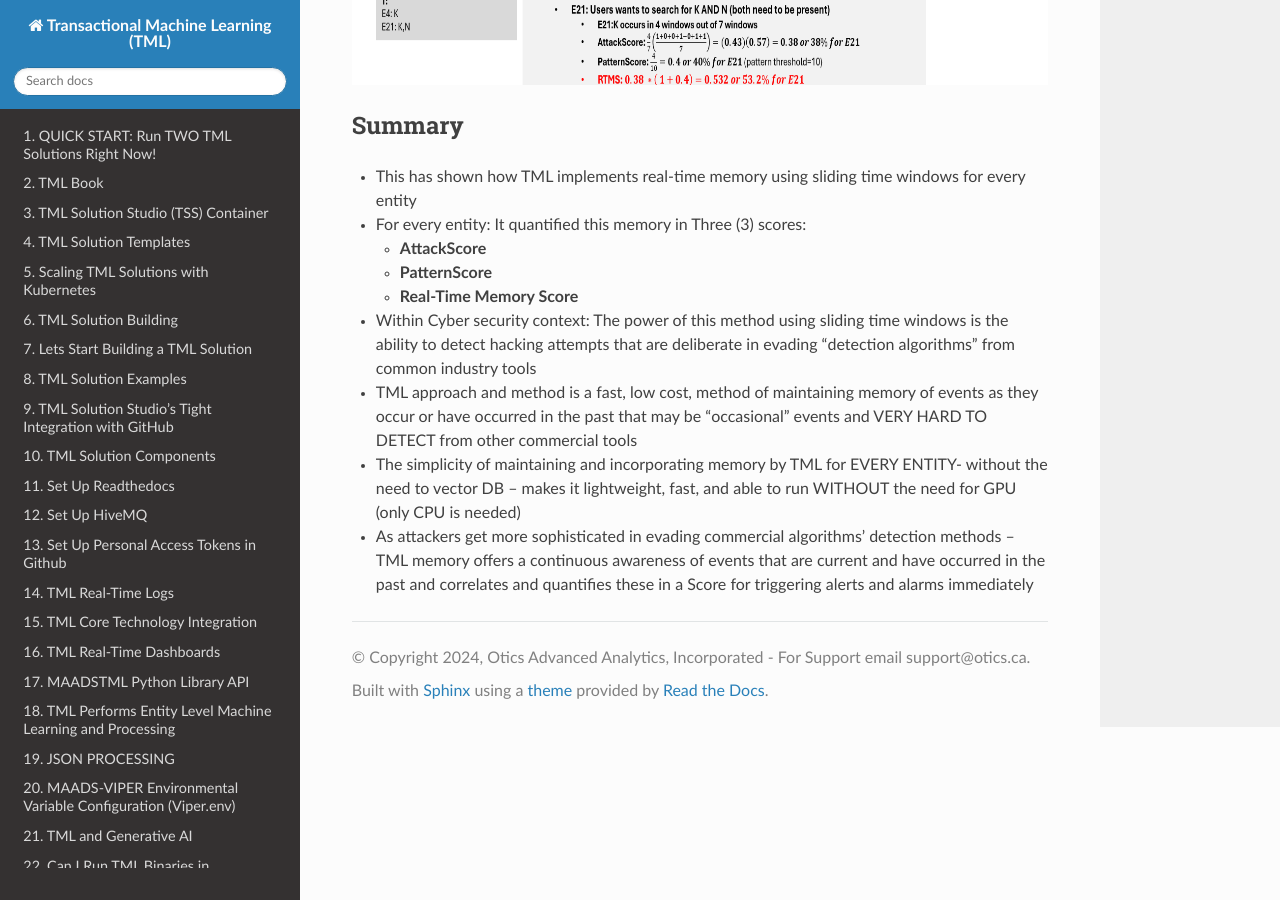
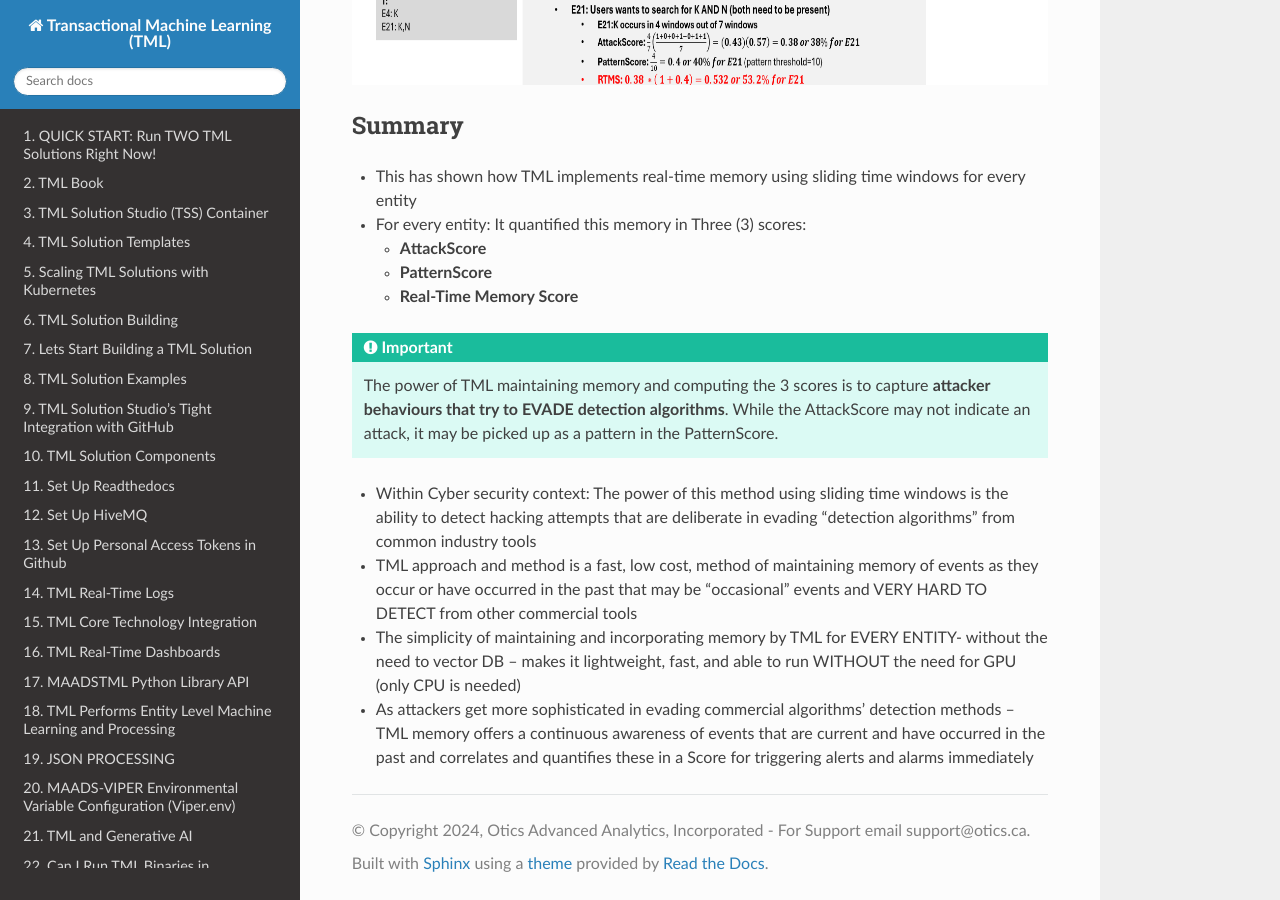
Before and after one commit to smaurice101/readthedocs, a Sphinx documentation site: the page built from docs/source/rtms.rst, in a window 1280 px wide and 900 px high, scrolled down 2614 px. Built offline with Sphinx 7.4.7 and the Read the Docs theme 3.1.0, drawn with Linux system fonts in a browser that asks for light colours.

Commit message:
Update rtms.rst

```diff
--- a/docs/source/rtms.rst
+++ b/docs/source/rtms.rst
@@ -72,6 +72,9 @@ Summary
   * **PatternScore**
   * **Real-Time Memory Score**
 
+.. important::
+   The power of TML maintaining memory and computing the 3 scores is to capture **attacker behaviours that try to EVADE detection algorithms**.  While the AttackScore may not indicate an attack, it may be picked up as a pattern in the PatternScore.
+
 * Within Cyber security context: The power of this method using sliding time windows is the ability to detect hacking attempts that are deliberate in evading “detection algorithms” from common industry tools
 
 * TML approach and method is a fast, low cost, method of maintaining memory of events as they occur or have occurred in the past that may be “occasional” events and VERY HARD TO DETECT from other commercial tools
```
